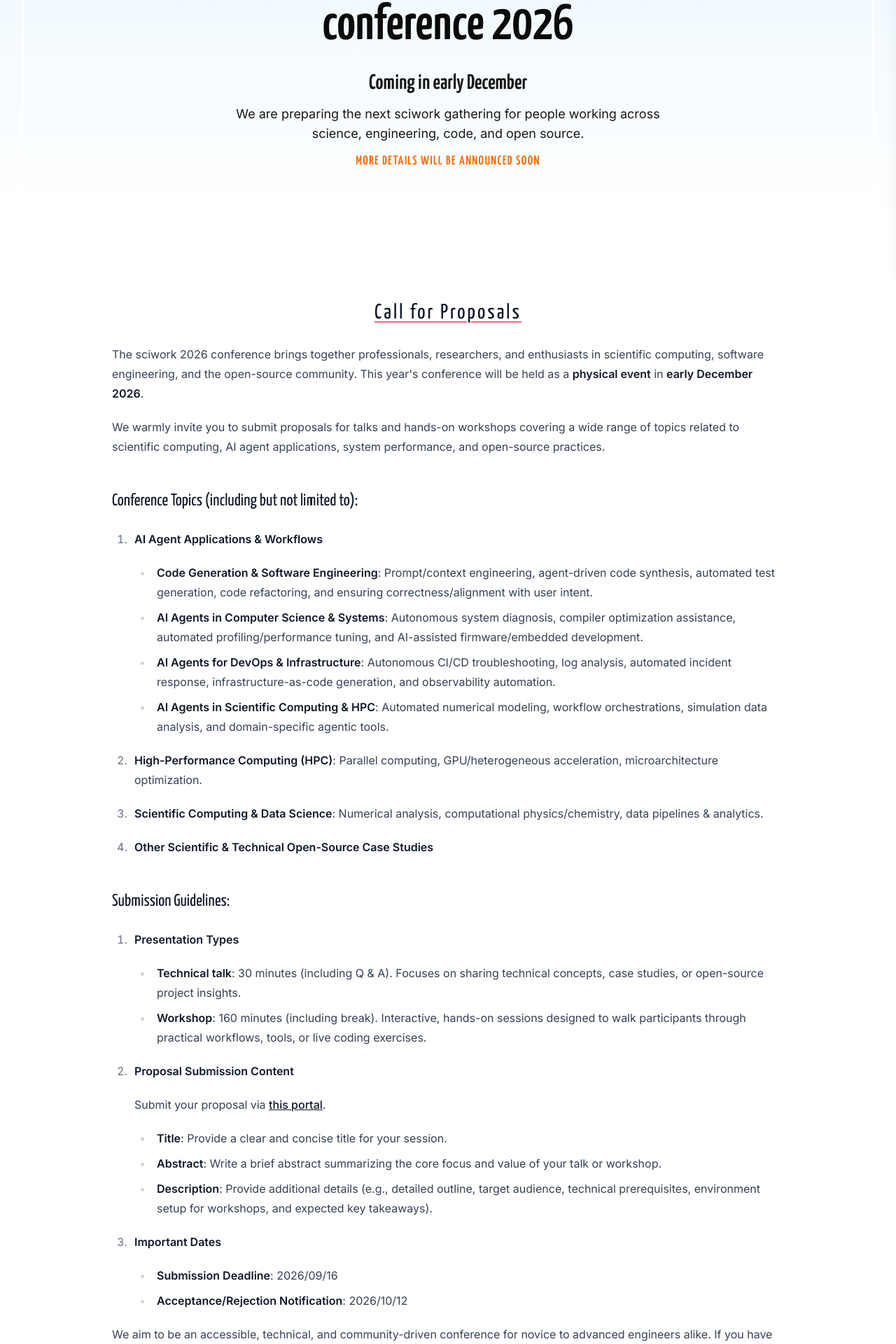
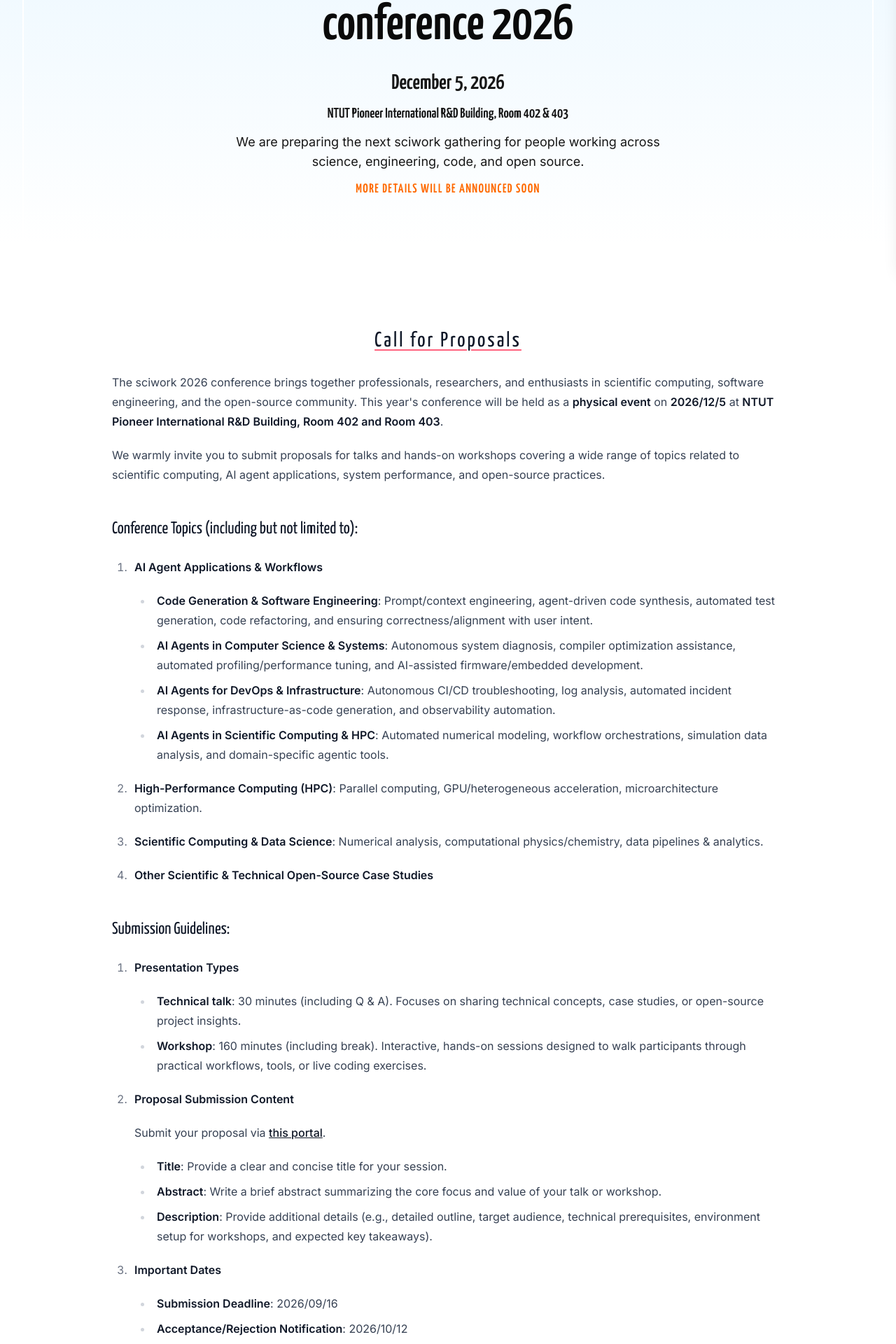
Before and after one commit to sciwork/swconf2026, a Next.js app: page /cfp in a window 1280 px wide. Shown: the part 417-2337 px from the top of the page at 70% size. Built offline with nearby package versions, Linux system fonts and the light colour scheme.

Commit message:
feat: update event date and venue

```diff
--- a/components/Hero.tsx
+++ b/components/Hero.tsx
@@ -82,7 +82,10 @@ const Hero = () => {
                 )}
                 <div className="tw:max-w-2xl tw:space-y-3 tw:text-neutral-900">
                   <p className="tw:font-yk tw:text-2xl tw:font-semibold tw:tracking-normal tw:tablet:text-3xl">
-                    Coming in early December
+                    December 5, 2026
+                  </p>
+                  <p className="tw:font-yk tw:text-lg tw:font-semibold tw:tracking-normal tw:tablet:text-xl">
+                    NTUT Pioneer International R&D Building, Room 402 & 403
                   </p>
                   {isCfpOpen ? (
                     <>
--- a/contents/cfp.mdx
+++ b/contents/cfp.mdx
@@ -2,8 +2,9 @@
 
 The sciwork 2026 conference brings together professionals, researchers, and
 enthusiasts in scientific computing, software engineering, and the open-source
-community. This year's conference will be held as a **physical event** in
-**early December 2026**.
+community. This year's conference will be held as a **physical event** on
+**2026/12/5** at **NTUT Pioneer International R&D Building, Room 402 and
+Room 403**.
 
 We warmly invite you to submit proposals for talks and hands-on workshops
 covering a wide range of topics related to scientific computing, AI agent
@@ -60,6 +61,7 @@ applications, system performance, and open-source practices.
 
    - **Submission Deadline**: 2026/09/16
    - **Acceptance/Rejection Notification**: 2026/10/12
+   - **Conference Date**: 2026/12/5
 
 We aim to be an accessible, technical, and community-driven conference for
 novice to advanced engineers alike. If you have hands-on experience applying AI
```
